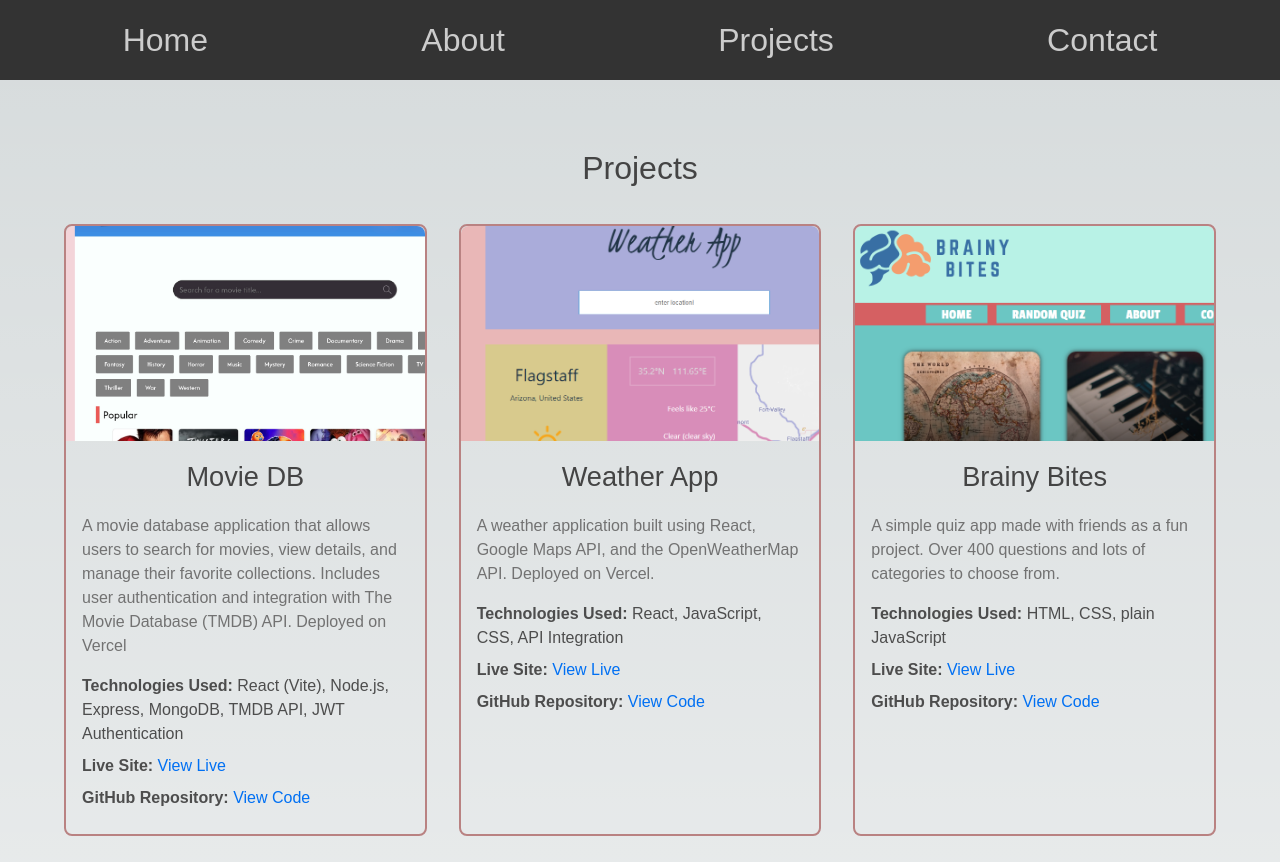
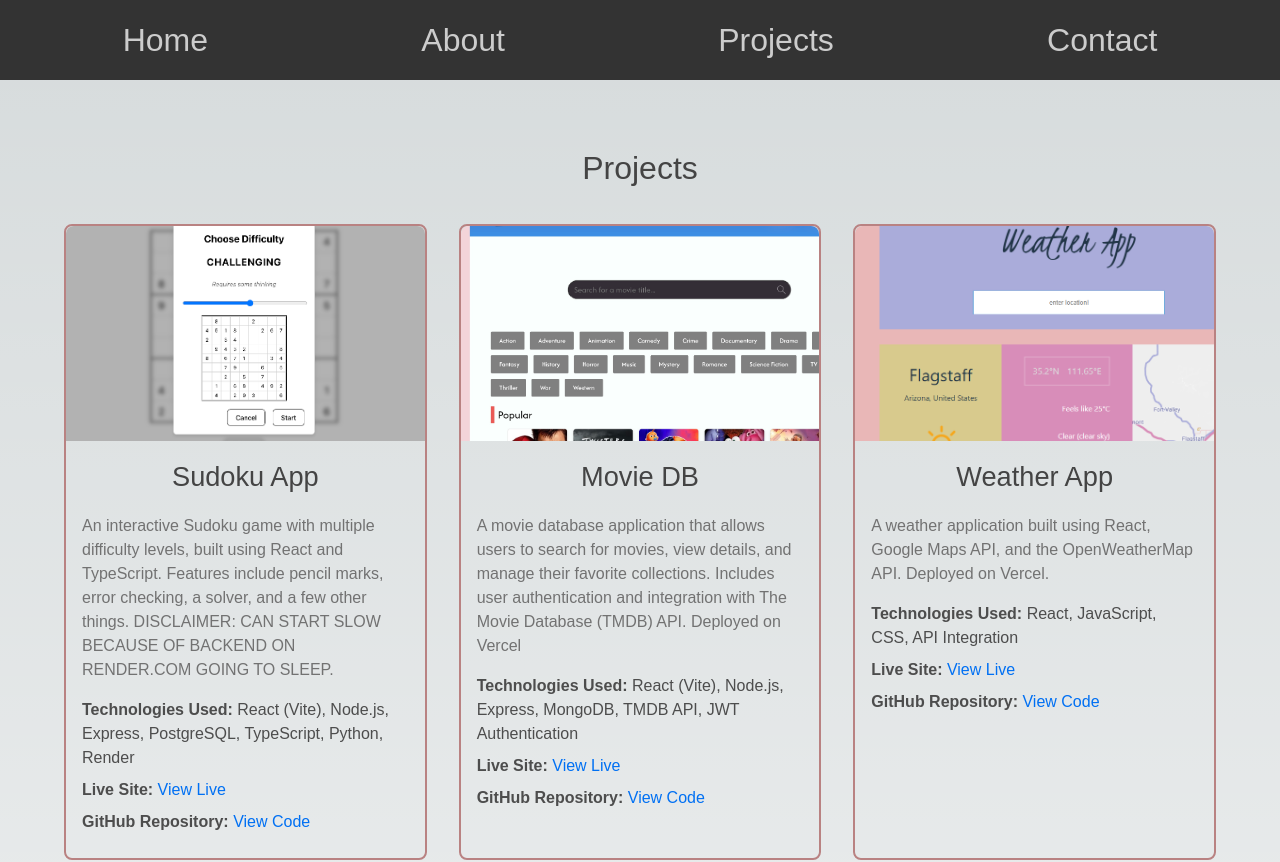
Before and after one commit to kryturek/portfolio, a Next.js app: page /projects in a window 1280 px wide. Shown: the top 862 px of the page. Built offline with nearby package versions, Linux system fonts and the light colour scheme; a web font is replaced by a local one.

Commit message:
sudoku app added to projects

```diff
--- a/src/app/projects/page.js
+++ b/src/app/projects/page.js
@@ -17,6 +17,14 @@ export default function Projects() {
 			<div className={styles.container}>
 				<h1>Projects</h1>
 				<div className={styles.grid}>
+					<Card
+						imageSrc="/images/sudoku-app.png"
+						title="Sudoku App"
+						description="An interactive Sudoku game with multiple difficulty levels, built using React and TypeScript. Features include pencil marks, error checking, a solver, and a few other things. DISCLAIMER: CAN START SLOW BECAUSE OF BACKEND ON RENDER.COM GOING TO SLEEP."
+						technologies="React (Vite), Node.js, Express, PostgreSQL, TypeScript, Python, Render"
+						liveLink="https://kryturek.github.io/sudgen-frontend/"
+						codeLink="https://github.com/kryturek/sudgen-frontend"
+					/>
 					<Card
 						imageSrc="/images/movie-db.jpeg"
 						title="Movie DB"
```
Also changed, not shown: public/images/sudoku-app.png (added).
